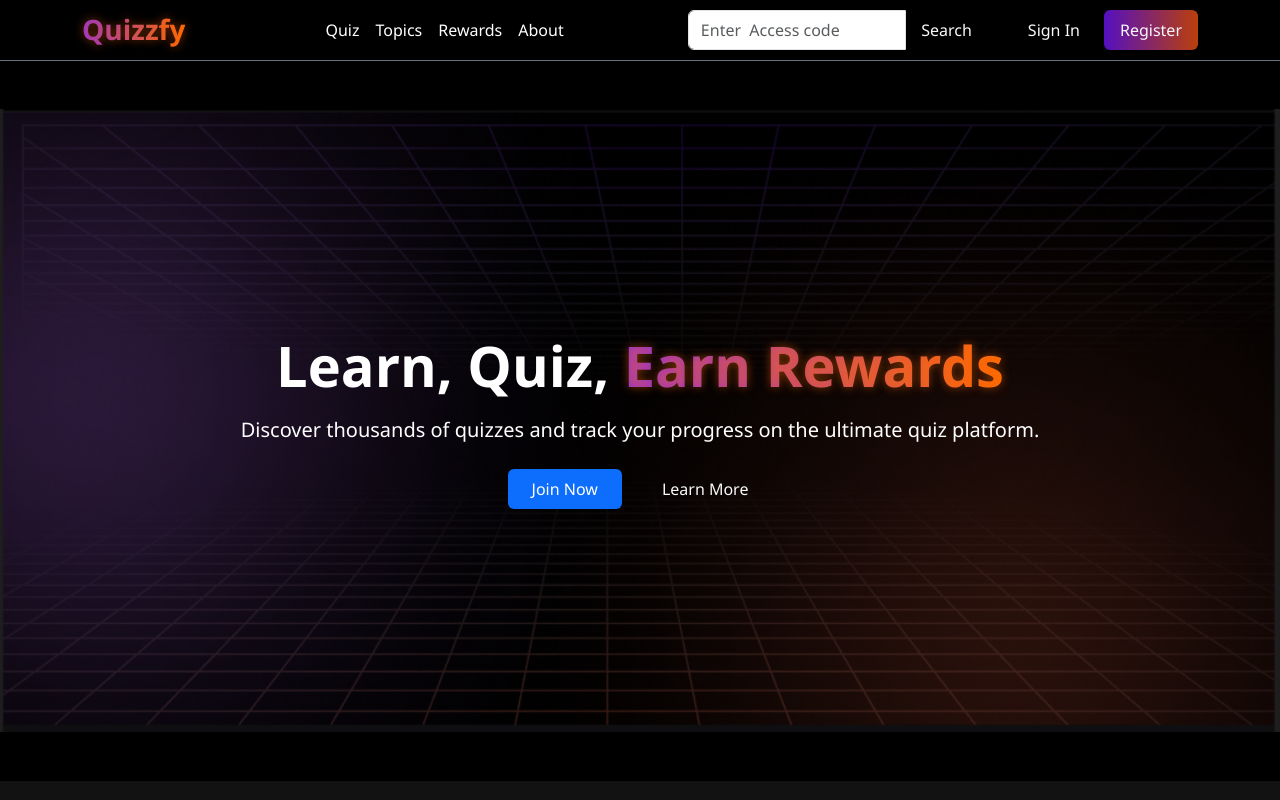
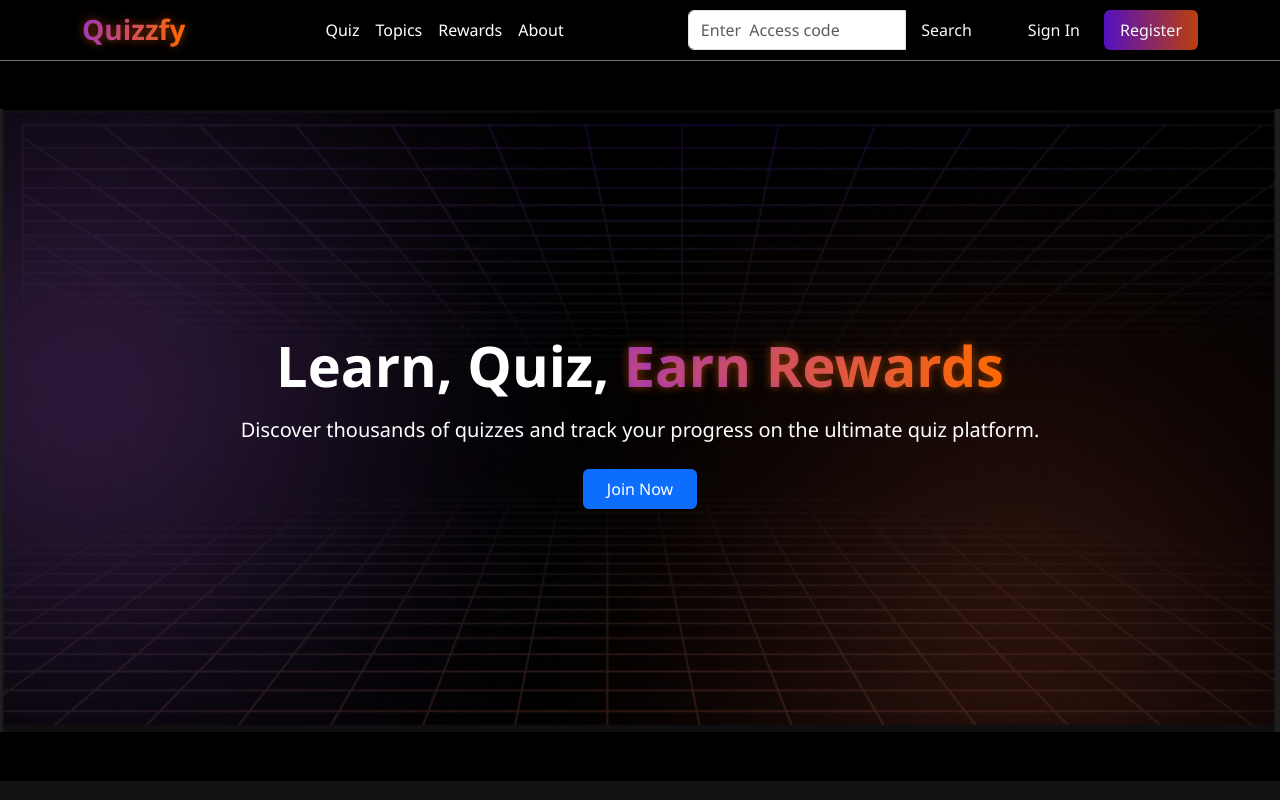
Before and after one commit to Janvi521/Quizzfy-Frontend, a React (Vite) app: page / in a window 1280 px wide. Shown: the top 800 px of the page. Built offline with nearby package versions, Linux system fonts and the light colour scheme.

Commit message:
Update header.jsx

```diff
--- a/src/comopents/header/header.jsx
+++ b/src/comopents/header/header.jsx
@@ -27,9 +27,9 @@
             <Link to="/signUp" className="btn btn-primary px-4">
               Join Now
             </Link>
-            <a href="#" className="btn btn-outline-light px-4 ms-3">
+{/*             <a href="#" className="btn btn-outline-light px-4 ms-3">
               Learn More
-            </a>
+            </a> */}
           </div>
         </div>
       </header>
```
